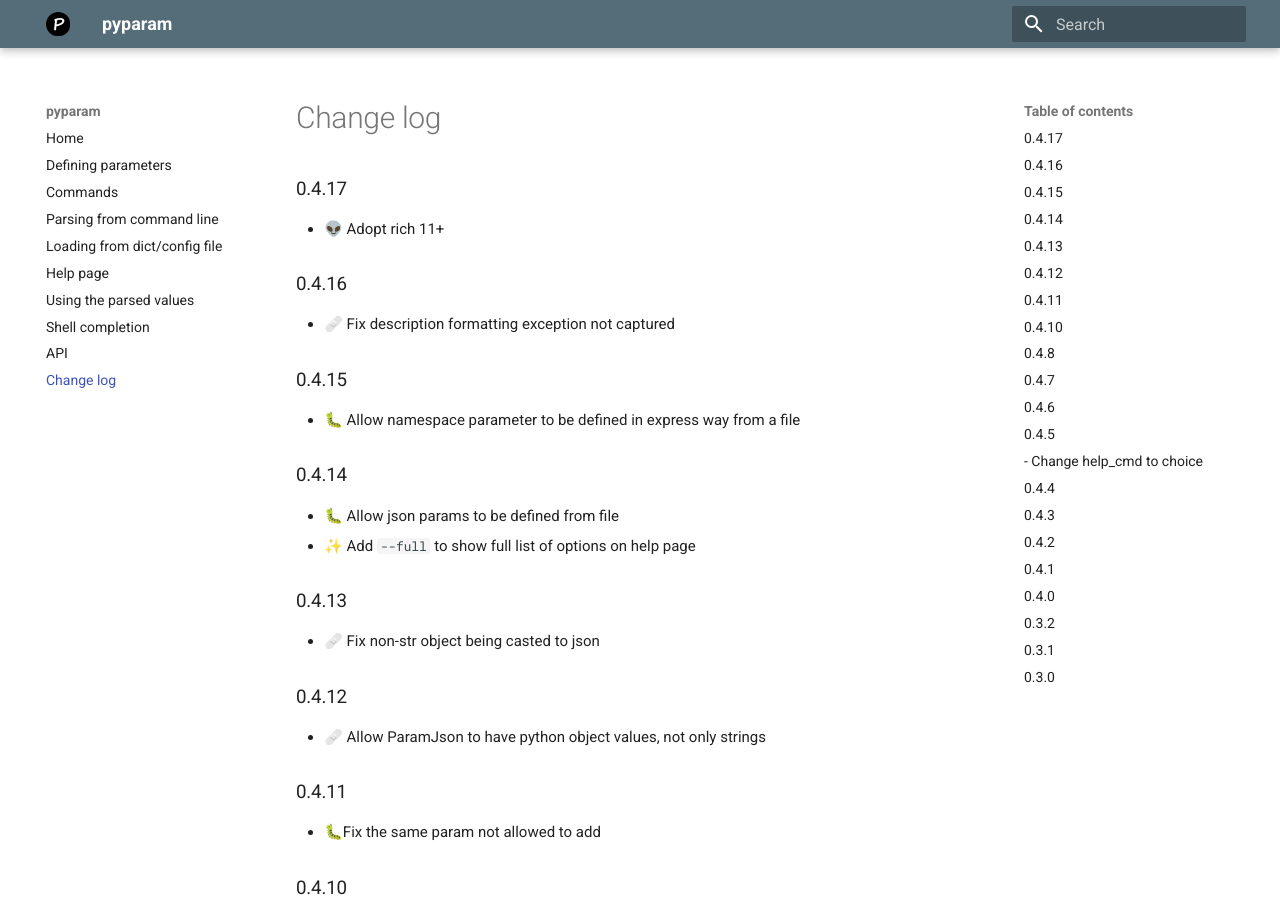
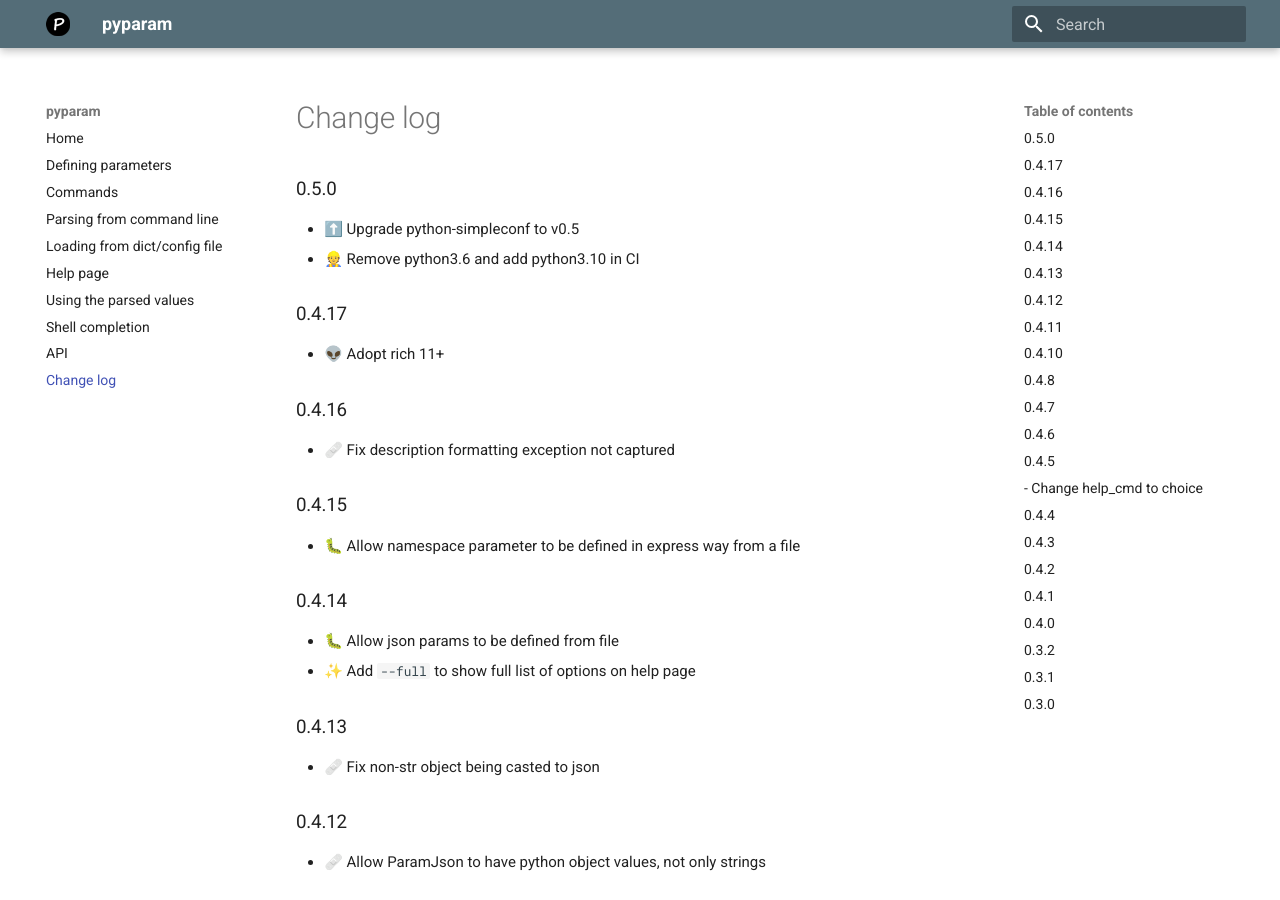
Before and after one commit to pwwang/pyparam, an MkDocs documentation site: the page built from docs/changeLog.md, in a window 1280 px wide and 900 px high. Built offline with MkDocs 1.6.1 and Material for MkDocs 9.7.7, drawn with Linux system fonts in a browser that asks for light colours.

Commit message:
🔖 0.5.0

```diff
--- a/docs/changeLog.md
+++ b/docs/changeLog.md
@@ -1,3 +1,8 @@
+## 0.5.0
+
+- ⬆️ Upgrade python-simpleconf to v0.5
+- 👷 Remove python3.6 and add python3.10 in CI
+
 ## 0.4.17
 
 - 👽️ Adopt rich 11+
--- a/pyparam/__init__.py
+++ b/pyparam/__init__.py
@@ -5,4 +5,4 @@ from .defaults import POSITIONAL
 from .params import Params
 from .utils import Namespace
 
-__version__ = "0.4.17"
+__version__ = "0.5.0"
--- a/pyproject.toml
+++ b/pyproject.toml
@@ -4,7 +4,7 @@ build-backend = "poetry.masonry.api"
 
 [tool.poetry]
 name = "pyparam"
-version = "0.4.17"
+version = "0.5.0"
 description = "Powerful parameter processing."
 authors = [ "pwwang <pwwang@pwwang.com>",]
 license = "MIT"
```
